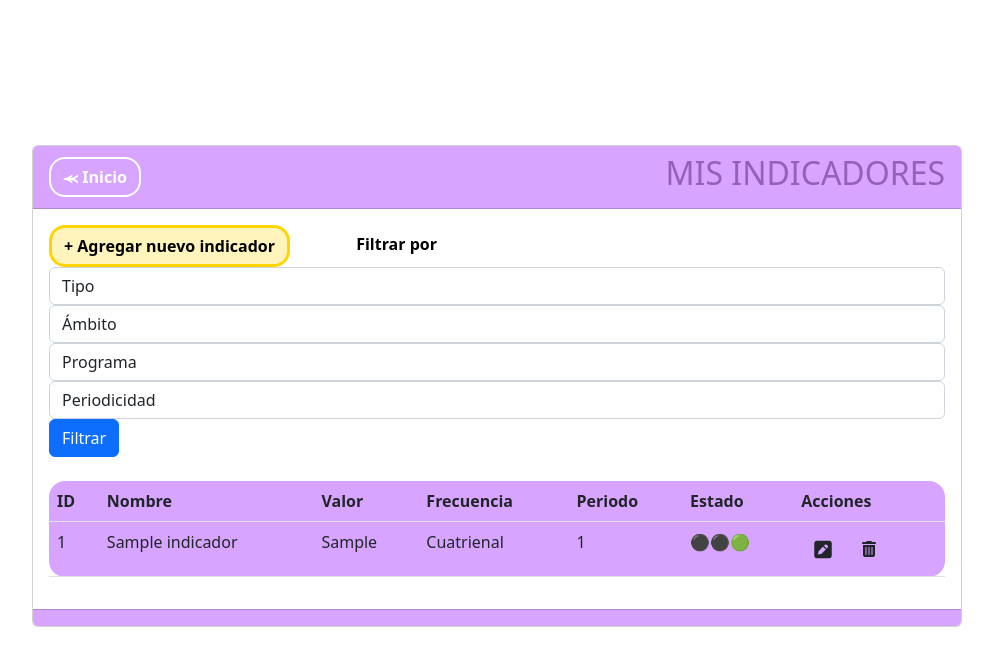
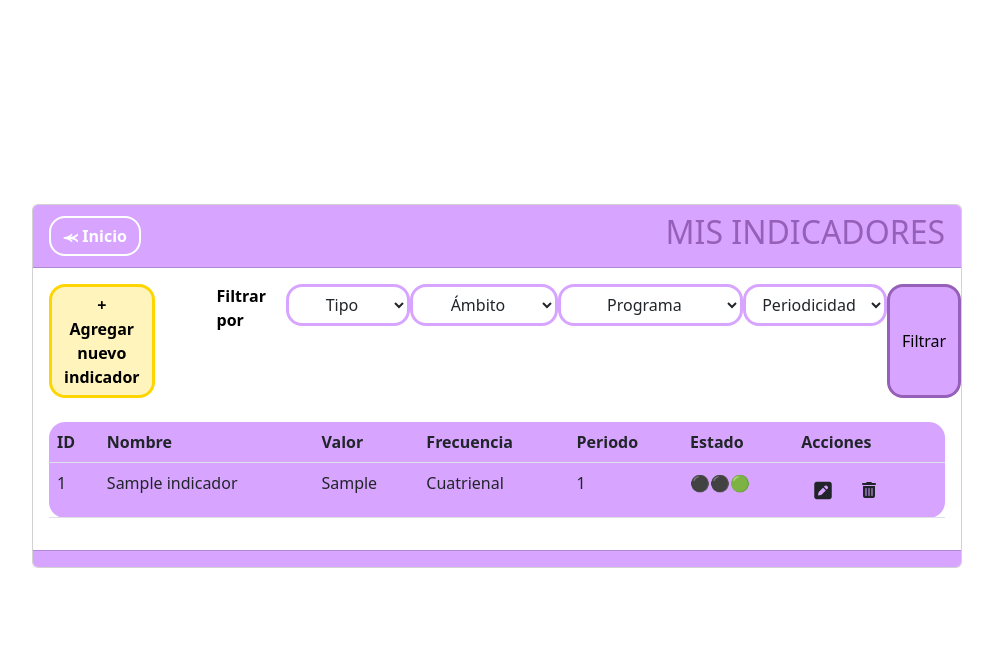
Before and after one commit to SoleGomez23/PF-MIRe, a Django app: page /indicadores in a window 1280 px wide. Shown: the part 86-752 px from the top of the page, without its empty margins (143-1136 px from the left). Run offline with Django 3.2, Linux system fonts and the light colour scheme; tables that the repository leaves empty hold one stand-in row (values such as "Sample post"); some libraries are stand-ins or nearby versions.

Commit message:
Pongo dropdowns de filtrado en horizontal(solo estético)no andan aun

```diff
--- a/MIRe2/MIReApp/templates/indicadores/index.html
+++ b/MIRe2/MIReApp/templates/indicadores/index.html
@@ -46,12 +46,13 @@
         </div>
 
         <div class="card-body">
-            <a name="" id="" class="btn fw-bold rounded-4" href="{% url 'crear_indicador' %}" style="background-color: #fff4bb;color: #000000;border-color: #ffd500;border-width: 3px;">+ Agregar nuevo indicador</a>
-            <a class="fw-bold" style="color: black;margin-left:62px ;text-decoration: none;">Filtrar por</a>
 
-            <form method="GET" action="{% url 'lista_indicadores' %}" class="form-inline">
+
+            <form method="GET" action="{% url 'lista_indicadores' %}" class="d-flex flex-row">
+                <a name="" id="" class="btn fw-bold rounded-4" href="{% url 'crear_indicador' %}" style="background-color: #fff4bb;color: #000000;border-color: #ffd500;border-width: 3px;">+ Agregar nuevo indicador</a>
+                <a class="fw-bold" style="color: black;margin-left:62px ;text-decoration: none;">Filtrar por</a>
                 <div class="form-group">
-                    <select name="tipo" id="tipo" class="form-control">
+                    <select name="tipo" id="tipo" class="btn dropdown-toggle rounded-4" type="button" data-bs-toggle="dropdown" aria-expanded="false"style="margin-left: 20px;width:min-content;border-color: #D7A5FF;border-width: 3px;">
                         <option value="">Tipo</option>
                         <option value="Calidad">Calidad</option>
                         <option value="Eficacia">Eficacia</option>
@@ -61,7 +62,7 @@
                 </div>
 
                 <div class="form-group">
-                    <select name="ambito" id="ambito" class="form-control">
+                    <select name="ambito" id="ambito" class="btn dropdown-toggle rounded-4" type="button" data-bs-toggle="dropdown" aria-expanded="false"style="width:min-content;border-color: #D7A5FF;border-width: 3px;">
                         <option value="">Ámbito</option>
                         <option value="4">Actividad</option>
                         <option value="3">Componente</option>
@@ -71,7 +72,7 @@
                 </div>
 
                 <div class="form-group">
-                    <select name="programa" id="programa" class="form-control">
+                    <select name="programa" id="programa" class="btn dropdown-toggle rounded-4" type="button" data-bs-toggle="dropdown" aria-expanded="false"style="width:min-content;border-color: #D7A5FF;border-width: 3px;">
                         <option value="">Programa</option>
                         {% for programa in programas %}
                             <option value="{{ programa.id }}">{{ programa.nombre }}</option>
@@ -80,7 +81,7 @@
                 </div>
 
                 <div class="form-group">
-                    <select name="periodicidad" id="periodicidad" class="form-control">
+                    <select name="periodicidad" id="periodicidad" class="btn dropdown-toggle rounded-4" type="button" data-bs-toggle="dropdown" aria-expanded="false"style="width:min-content;border-color: #D7A5FF;border-width: 3px;">
                         <option value="">Periodicidad</option>
                         <option value="Anual">Anual</option>
                         <option value="Bianual">Bianual</option>
@@ -90,7 +91,7 @@
                     </select>
                 </div>
 
-                <button type="submit" class="btn btn-primary">Filtrar</button>
+                <button type="submit" class="btn rounded-4"style="background-color:#D7A5FF; color: #000000;border-color: #965FB8;border-width: 3px;width:min-content">Filtrar</button>
             </form>
 
             <br>
```
Also changed, not shown: MIRe2/db.sqlite3.
